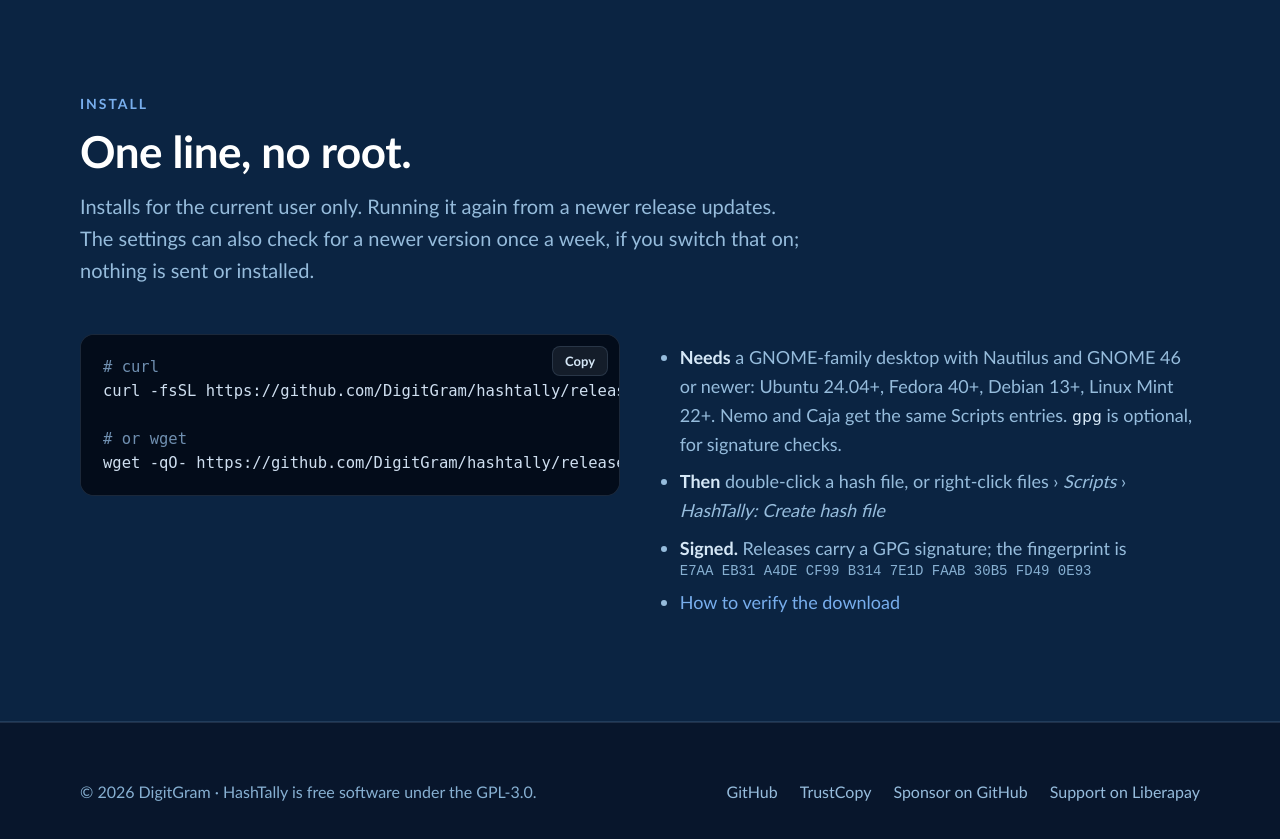
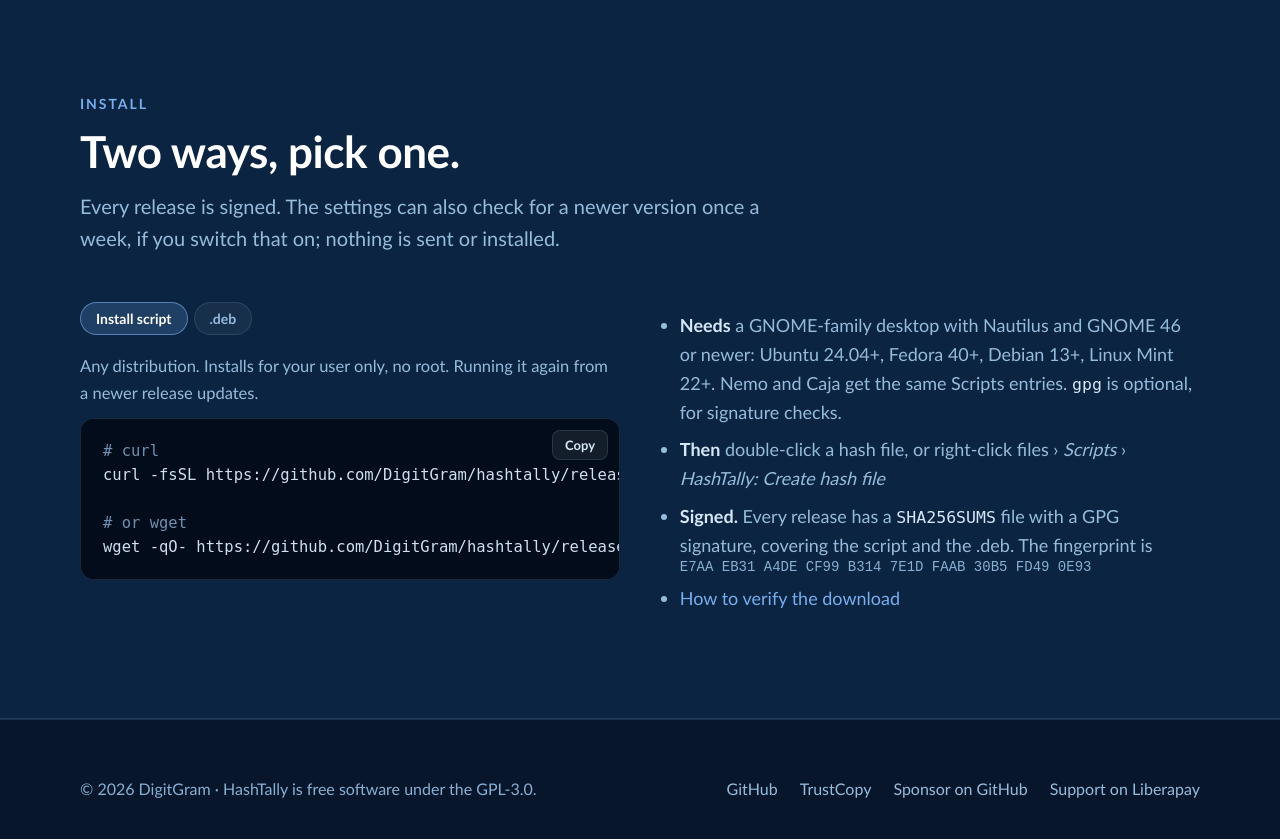
Before and after one commit to DigitGram/hashtally, a plain HTML site: page index.html in a window 1280 px wide. Shown: the part 4360-5199 px from the top of the page. Drawn offline with Linux system fonts and the light colour scheme.

Commit message:
docs: the install section shows the two ways, script and .deb

```diff
--- a/index.html
+++ b/index.html
@@ -144,6 +144,20 @@ h2{margin:0 0 14px;color:var(--white);font-size:clamp(30px,4vw,44px);line-height
 /* install */
 .install .box{display:grid;grid-template-columns:minmax(0,1fr) minmax(0,1fr);gap:40px;align-items:start}
 .install .box>div{min-width:0}
+/* the two ways to install: tabs when the script runs, both stacked without it */
+.ways{display:flex;flex-direction:column;gap:18px}
+.way{display:flex;flex-direction:column;gap:12px}
+.way-title{margin:0;color:var(--white);font-size:17px}
+.way p{margin:0;color:var(--sub);font-size:16.5px}
+.way p code{font-size:.9em}
+.tabs{display:flex;flex-wrap:wrap;gap:6px}
+.tabs button{padding:7px 15px;border-radius:999px;border:1px solid var(--panel-line);background:rgba(255,255,255,.05);color:var(--sub);font:700 14px Lato,sans-serif;cursor:pointer}
+.tabs button:hover{background:rgba(255,255,255,.1);color:var(--white)}
+.tabs button[aria-selected=true]{background:rgba(120,174,237,.2);border-color:rgba(120,174,237,.6);color:#fff}
+.tabs button:focus-visible{outline:2px solid var(--accent);outline-offset:2px}
+.ways.js .way-title{display:none}
+.ways.js .way[hidden]{display:none}
+.code.plain{padding-right:20px}
 .codewrap{position:relative}
 .code{background:#030c1a;border:1px solid var(--panel-line);border-radius:14px;padding:20px 78px 20px 22px;
   font:400 15.5px/1.55 ui-monospace,"JetBrains Mono","DejaVu Sans Mono",monospace;color:#cfdff0;overflow-x:auto;white-space:pre}
@@ -259,24 +273,36 @@ footer .links{display:flex;flex-wrap:wrap;gap:22px}
 <section class="features install" id="install">
   <div class="wrap">
     <div class="kicker">Install</div>
-    <h2>One line, no root.</h2>
-    <p class="intro">Installs for the current user only. Running it again from a newer release updates. The settings can also check for a newer version once a week, if you switch that on; nothing is sent or installed.</p>
+    <h2>Two ways, pick one.</h2>
+    <p class="intro">Every release is signed. The settings can also check for a newer version once a week, if you switch that on; nothing is sent or installed.</p>
     <div class="box">
       <div>
-        <div class="codewrap">
-          <div class="code" id="cmd"><span class="c"># curl</span>
+        <div class="ways">
+          <div class="way">
+            <h4 class="way-title">Install script</h4>
+            <p>Any distribution. Installs for your user only, no root. Running it again from a newer release updates.</p>
+            <div class="codewrap">
+              <div class="code"><span class="c"># curl</span>
 curl -fsSL https://github.com/DigitGram/hashtally/releases/latest/download/install.sh | bash
 
 <span class="c"># or wget</span>
 wget -qO- https://github.com/DigitGram/hashtally/releases/latest/download/install.sh | bash</div>
-          <button class="copy" type="button" aria-label="Copy the curl command">Copy</button>
+              <button class="copy" type="button" aria-label="Copy the curl command">Copy</button>
+            </div>
+          </div>
+          <div class="way">
+            <h4 class="way-title">.deb</h4>
+            <p>Debian, Ubuntu and Linux Mint. Installs for all users and pulls in GTK 4 and libadwaita. Download <code>hashtally_&lt;version&gt;_all.deb</code> from the <a href="https://github.com/DigitGram/hashtally/releases/latest">latest release</a>, double-click it or:</p>
+            <div class="code plain">sudo apt install ./hashtally_&lt;version&gt;_all.deb</div>
+            <p>The right-click entries live in your own home folder, so HashTally creates them when you open it for the first time (find it in the Activities overview).</p>
+          </div>
         </div>
       </div>
       <div>
         <ul>
           <li><b>Needs</b> a GNOME-family desktop with Nautilus and GNOME 46 or newer: Ubuntu 24.04+, Fedora 40+, Debian 13+, Linux Mint 22+. Nemo and Caja get the same Scripts entries. <code>gpg</code> is optional, for signature checks.</li>
           <li><b>Then</b> double-click a hash file, or right-click files › <i>Scripts</i> › <i>HashTally: Create hash file</i></li>
-          <li><b>Signed.</b> Releases carry a GPG signature; the fingerprint is
+          <li><b>Signed.</b> Every release has a <code>SHA256SUMS</code> file with a GPG signature, covering the script and the .deb. The fingerprint is
             <div class="fp">E7AA EB31 A4DE CF99 B314 7E1D FAAB 30B5 FD49 0E93</div></li>
           <li><a href="https://github.com/DigitGram/hashtally#verify-the-download">How to verify the download</a></li>
         </ul>
@@ -340,6 +366,28 @@ wget -qO- https://github.com/DigitGram/hashtally/releases/latest/download/instal
   });
   show(0);
 })();
+(function () {  /* tabs for the two ways to install */
+  var ways = document.querySelector('.ways');
+  if (!ways) return;
+  var panels = [].slice.call(ways.querySelectorAll('.way')), bar = document.createElement('div'), tabs = [];
+  bar.className = 'tabs'; bar.setAttribute('role', 'tablist'); bar.setAttribute('aria-label', 'Ways to install');
+  function pick(i) {
+    tabs.forEach(function (t, k) { t.setAttribute('aria-selected', k === i ? 'true' : 'false'); t.tabIndex = k === i ? 0 : -1; });
+    panels.forEach(function (p, k) { p.hidden = k !== i; });
+  }
+  panels.forEach(function (p, i) {
+    var t = document.createElement('button');
+    t.type = 'button'; t.setAttribute('role', 'tab'); t.textContent = p.querySelector('.way-title').textContent;
+    t.addEventListener('click', function () { pick(i); });
+    t.addEventListener('keydown', function (e) {
+      if (e.key !== 'ArrowRight' && e.key !== 'ArrowLeft') return;
+      var j = (i + (e.key === 'ArrowRight' ? 1 : -1) + tabs.length) % tabs.length;
+      pick(j); tabs[j].focus(); e.preventDefault();
+    });
+    tabs.push(t); bar.appendChild(t);
+  });
+  ways.insertBefore(bar, ways.firstChild); ways.classList.add('js'); pick(0);
+})();
 document.querySelector('.copy').addEventListener('click', function () {
   var b = this, text = 'curl -fsSL https://github.com/DigitGram/hashtally/releases/latest/download/install.sh | bash';
   (navigator.clipboard ? navigator.clipboard.writeText(text) : Promise.reject()).then(function () {
```
